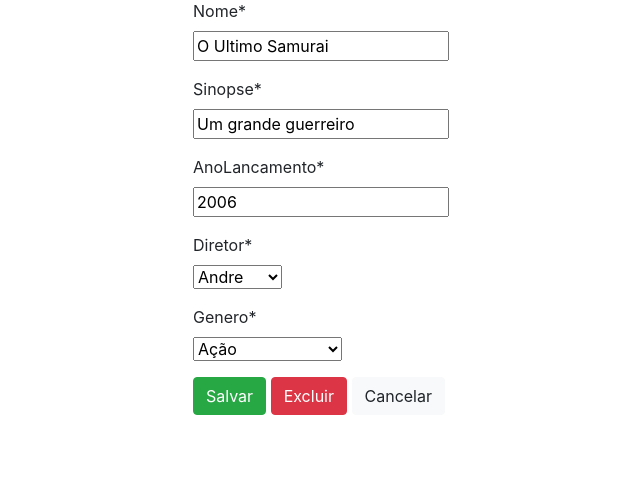
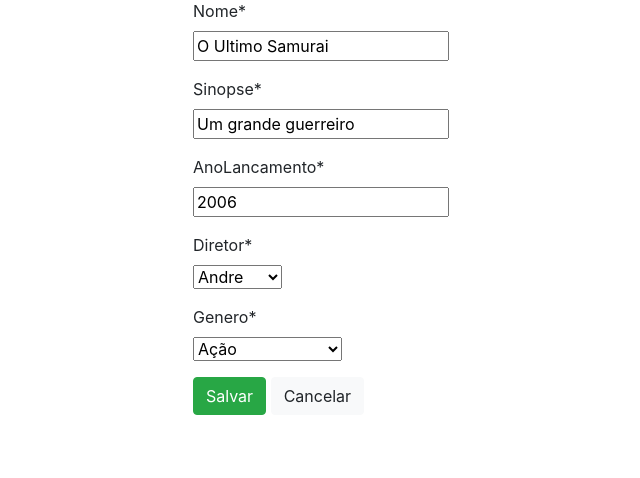
Before and after one commit to ericksantos97/django-crud-relational-objects, a Django app: page /update/1/ in a window 1280 px wide. Shown: the part 90-568 px from the top of the page, without its empty margins (82-722 px from the left). Run offline with Django 3.2, Linux system fonts and the light colour scheme; data comes from the database, SQL or seed files in the repository; some libraries are stand-ins or nearby versions.

Commit message:
remove delete filme

```diff
--- a/filme/templates/filme-form.html
+++ b/filme/templates/filme-form.html
@@ -19,9 +19,6 @@
             {{ form.genero |as_crispy_field  }}
           </div>
           <button type="submit" class="btn btn-success">Salvar</button>
-            {% if filme %}
-                 <a href="{% url 'delete_filme' filme.id %}" class="btn btn-danger">Excluir</a>
-            {% endif %}
           <a class="btn btn-light" href="{% url 'list_filme' %}">Cancelar</a>
       </form>
 {% endblock %}
```
